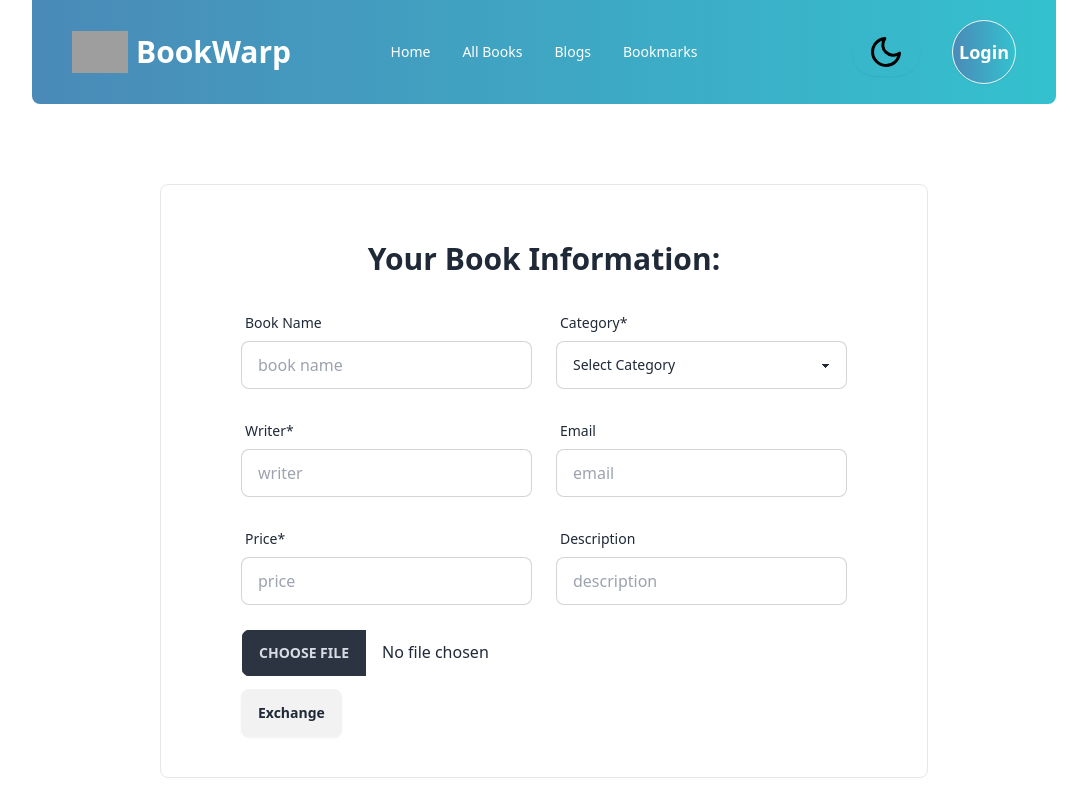
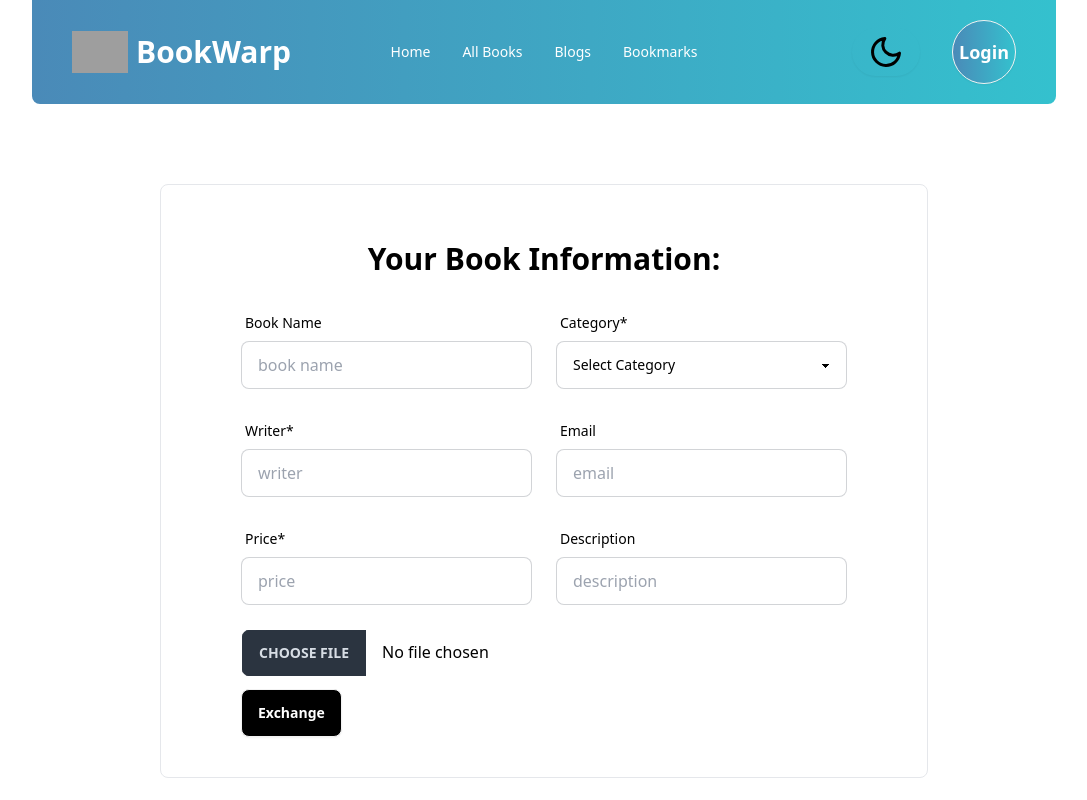
Before and after one commit to sifat-99/bookwarp-client, a Next.js app: page /exchange in a window 1280 px wide. Shown: the top 800 px of the page, without its empty margins (96-1183 px from the left). Built offline with nearby package versions, Linux system fonts and the light colour scheme; no server answers; grey boxes are pictures that could not be loaded.

Commit message:
updated theme section anddynamic color scheme

```diff
--- a/app/exchange/page.tsx
+++ b/app/exchange/page.tsx
@@ -43,7 +43,7 @@ const Page = () => {
   return (
     <>
       <form
-        className="py-10  lg:w-3/4 md:mx-4 lg:mx-auto mx-auto border rounded-lg md:px-8 lg:px-20 my-20 dark:text-white"
+        className="py-10  lg:w-3/4 md:mx-4 lg:mx-auto mx-auto border rounded-lg md:px-8 lg:px-20 my-20 text-black dark:text-white"
         onSubmit={handleSubmit(onSubmit)}
       >
         <h2 className="text-3xl text-center py-4 font-semibold">
@@ -53,14 +53,14 @@ const Page = () => {
           {/* category */}
           <div className="form-control w-full my-3">
             <label className="label">
-              <span className="label-text dark:text-white">Book Name</span>
+              <span className="label-text text-black dark:text-white">Book Name</span>
             </label>
             <input
               type="text"
               placeholder="book name"
               {...register("title", { required: true })}
               required
-              className="input input-bordered w-full"
+              className="input input-bordered w-full bg-white dark:bg-black text-black dark:text-white"
             />
           </div>
 
@@ -69,12 +69,12 @@ const Page = () => {
           {/* catagories */}
           <div className="form-control w-full my-3">
             <label className="label">
-              <span className="label-text dark:text-white">Category*</span>
+              <span className="label-text text-black dark:text-white">Category*</span>
             </label>
             <select
               defaultValue="default"
               {...register("category", { required: true })}
-              className="select select-bordered w-full"
+              className="select select-bordered w-full bg-white dark:bg-black text-black dark:text-white"
             >
               <option defaultValue="">Select Category</option>
               <option value="Fantasy">Fantasy</option>
@@ -92,28 +92,28 @@ const Page = () => {
           {/* category */}
           <div className="form-control w-full my-3">
             <label className="label">
-              <span className="label-text dark:text-white">Writer*</span>
+              <span className="label-text text-black dark:text-white">Writer*</span>
             </label>
             <input
               type="text"
               placeholder="writer"
               {...register("writer", { required: true })}
               required
-              className="input input-bordered w-full"
+              className="input input-bordered w-full bg-white dark:bg-black text-black dark:text-white"
             />
           </div>
 
           {/* price */}
           <div className="form-control w-full my-3">
             <label className="label">
-              <span className="label-text dark:text-white">Email</span>
+              <span className="label-text text-black dark:text-white">Email</span>
             </label>
             <input
               type="text"
               placeholder="email" value={userEmail || ""}
               {...register("email", { required: true })}
               required
-              className="input input-bordered w-full"
+              className="input input-bordered w-full bg-white dark:bg-black text-black dark:text-white"
             />
           </div>
         </div>
@@ -122,42 +122,42 @@ const Page = () => {
 
           <div className="form-control w-full my-3">
             <label className="label">
-              <span className="label-text dark:text-white">Price*</span>
+              <span className="label-text text-black dark:text-white">Price*</span>
             </label>
             <input
               type="number"
               placeholder="price"
               {...register("price", { required: true })}
               required
-              className="input input-bordered w-full"
+              className="input input-bordered w-full bg-white dark:bg-black text-black dark:text-white"
             />
           </div>
 
           {/* price */}
           <div className="form-control w-full my-3">
             <label className="label">
-              <span className="label-text dark:text-white">Description</span>
+              <span className="label-text text-black dark:text-white">Description</span>
             </label>
             <input
               type="text"
               placeholder="description"
               {...register("description", { required: true })}
               required
-              className="input input-bordered w-full"
+              className="input input-bordered w-full bg-white dark:bg-black text-black dark:text-white"
             />
           </div>
         </div>
 
-        <div className="form-control w-full my-3">
+        <div className="form-control w-full my-3 ">
           {/* { required: true } */}
           <input
             {...register("avatar")}
             type="file"
-            className="file-input w-full max-w-xs"
+            className="file-input w-full max-w-xs bg-white  dark:bg-black text-black dark:text-white"
           />
         </div>
 
-        <button className="btn">Exchange</button>
+        <button className="btn bg-black text-white dark:bg-white dark:text-black">Exchange</button>
       </form>
     </>
   );
```
